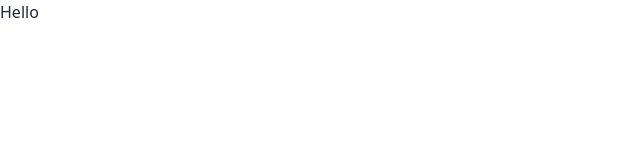
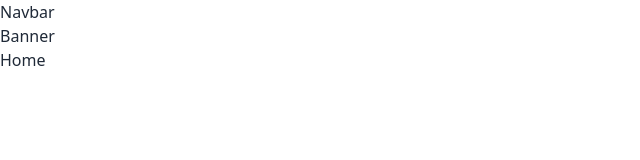
Before and after one commit to rocktohq/donation-campaign, a React (Vite) app: page / in a window 1280 px wide. Shown: the top 160 px of the page, without its empty margins (0-640 px from the left). Built offline with nearby package versions, Linux system fonts and the light colour scheme.

Commit message:
1.5: File Structure Updated

```diff
--- /dev/null
+++ b/src/Router/Router.jsx
@@ -0,0 +1,29 @@
+import { createBrowserRouter } from "react-router-dom";
+import MainLayout from "../layouts/MainLayout/MainLayout";
+import ErrorPage from "../pages/ErrorPage/ErrorPage";
+import Home from "../pages/Home/Home";
+import Donation from "../pages/Donation/Donation";
+import Statistics from "../pages/Statistics/Statistics";
+
+const router = createBrowserRouter([
+  {
+    path: "/",
+    element: <MainLayout></MainLayout>,
+    errorElement: <ErrorPage></ErrorPage>,
+    children: [
+      {
+        path: "/",
+        element: <Home></Home>
+      },
+      {
+        path: "/donation",
+        element: <Donation></Donation>
+      },
+      {
+        path: "/statistics",
+        element: <Statistics></Statistics>
+      }
+    ]
+  }
+]);
+export default router;
--- /dev/null
+++ b/src/components/Header/Banner/Banner.jsx
@@ -0,0 +1,9 @@
+const Banner = () => {
+  return (
+    <div>
+      Banner
+    </div>
+  )
+}
+
+export default Banner
--- /dev/null
+++ b/src/components/Header/Header.jsx
@@ -0,0 +1,11 @@
+import Navbar from "./Navbar/Navbar";
+
+const Header = () => {
+  return (
+    <header>
+      <Navbar></Navbar>
+    </header>
+  )
+}
+
+export default Header
--- /dev/null
+++ b/src/components/Header/Navbar/Navbar.jsx
@@ -0,0 +1,9 @@
+const Navbar = () => {
+  return (
+    <div>
+      Navbar
+    </div>
+  )
+}
+
+export default Navbar
--- /dev/null
+++ b/src/components/Loader/Loader.jsx
@@ -0,0 +1,9 @@
+const Loader = () => {
+  return (
+    <div>
+      Loading...
+    </div>
+  )
+}
+
+export default Loader
--- /dev/null
+++ b/src/layouts/MainLayout/MainLayout.jsx
@@ -0,0 +1,13 @@
+import { Outlet } from "react-router-dom";
+import Header from "../../components/Header/Header";
+
+const MainLayout = () => {
+  return (
+    <>
+      <Header></Header>
+      <Outlet></Outlet>
+    </>
+  )
+}
+
+export default MainLayout
--- a/src/main.jsx
+++ b/src/main.jsx
@@ -1,9 +1,11 @@
 import React from 'react';
 import ReactDOM from 'react-dom/client';
 import './index.css';
+import { RouterProvider } from 'react-router-dom';
+import router from './Router/Router';
 
 ReactDOM.createRoot(document.getElementById('root')).render(
   <React.StrictMode>
-    <h1>Hello</h1>
+    <RouterProvider router={router}></RouterProvider>
   </React.StrictMode>,
 )
--- /dev/null
+++ b/src/pages/Donation/Donation.jsx
@@ -0,0 +1,9 @@
+const Donation = () => {
+  return (
+    <div>
+      Donation
+    </div>
+  )
+}
+
+export default Donation
--- /dev/null
+++ b/src/pages/ErrorPage/ErrorPage.jsx
@@ -0,0 +1,9 @@
+const ErrorPage = () => {
+  return (
+    <div>
+      Error!
+    </div>
+  )
+}
+
+export default ErrorPage
--- /dev/null
+++ b/src/pages/Home/Home.jsx
@@ -0,0 +1,12 @@
+import Banner from "../../components/Header/Banner/Banner";
+
+const Home = () => {
+  return (
+    <div>
+      <Banner></Banner>
+      Home
+    </div>
+  )
+}
+
+export default Home
--- /dev/null
+++ b/src/pages/Statistics/Statistics.jsx
@@ -0,0 +1,9 @@
+const Statistics = () => {
+  return (
+    <div>
+      Statistics
+    </div>
+  )
+}
+
+export default Statistics
```
